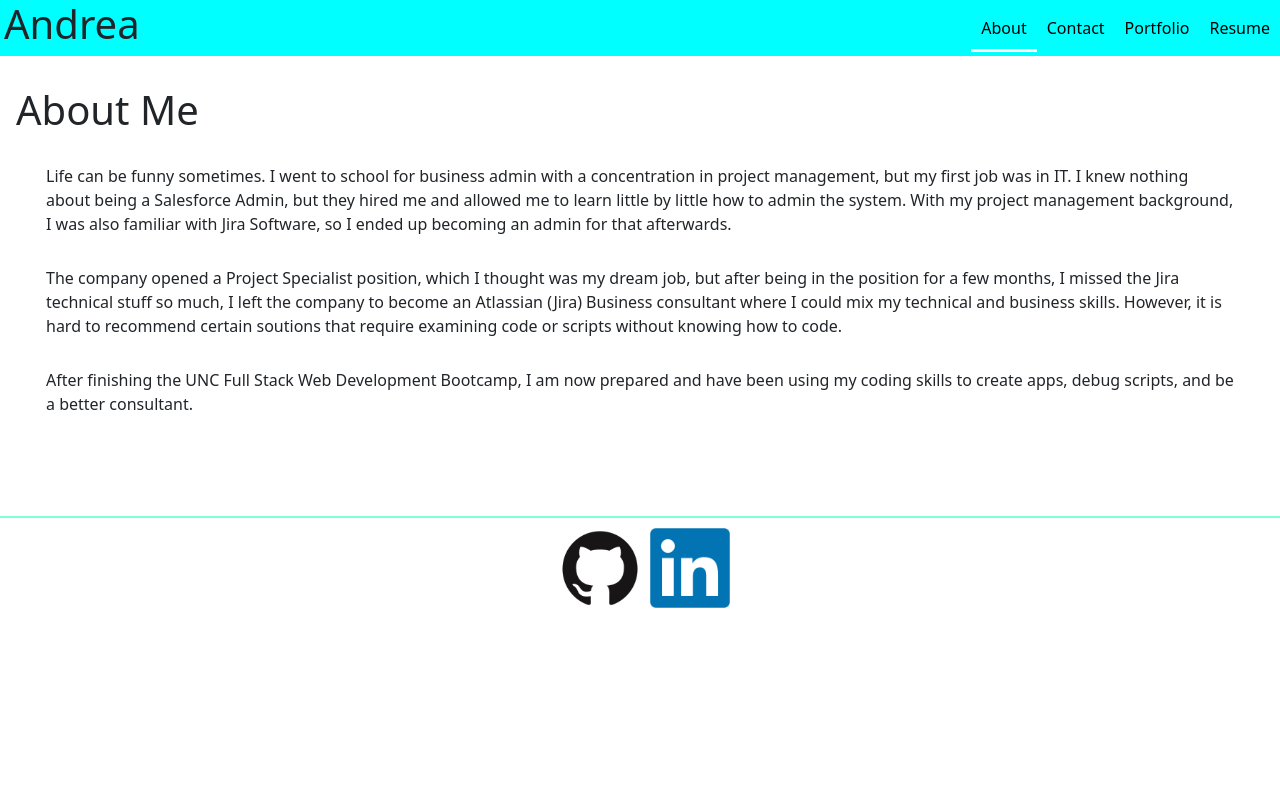
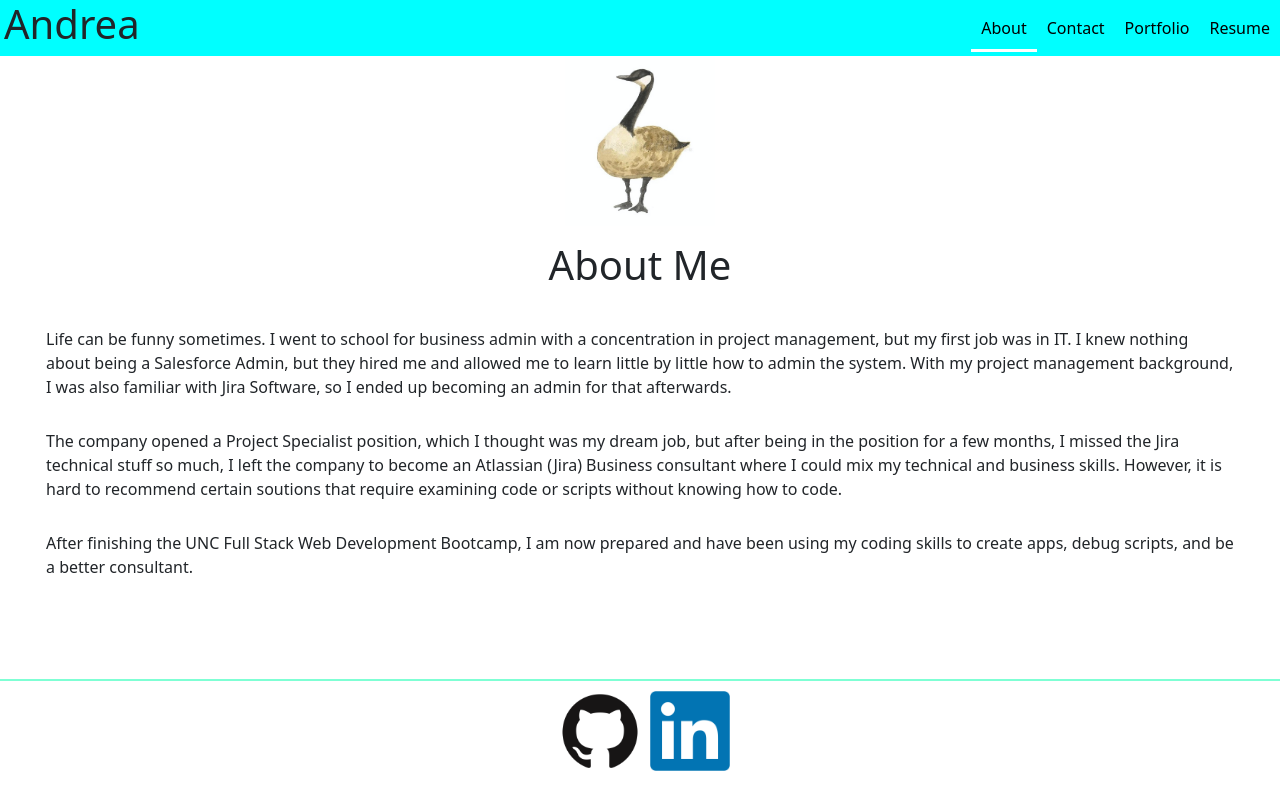
Before and after one commit to anicrob/anicrob-portfolio, a React (Vite) app: page / in a window 1280 px wide. Built offline with nearby package versions, Linux system fonts and the light colour scheme.

Commit message:
added advatar, error messaging, and styling

```diff
--- a/src/pages/About.jsx
+++ b/src/pages/About.jsx
@@ -1,5 +1,6 @@
 import Header from "../components/Header";
 import Footer from "../components/Footer";
+import advatar from "/advatar.png";
 
 const style = {
   paragraphs: {
@@ -8,7 +9,18 @@ const style = {
     marginTop: 30,
   },
   heading: {
-    marginTop: 30,
+    marginTop: 15,
+  },
+  advatar: {
+    width: 150,
+    height: 170,
+  },
+  header: {
+    display: 'flex',
+    alignItems: 'center',
+    justifyContent: 'space-between',
+    flexDirection: 'column-reverse',
+
   }
 }
 export default function About() {
@@ -16,7 +28,11 @@ export default function About() {
     <>
       <Header />
       <div className='mx-3'>
+        <div style={style.header}>
         <h1 style={style.heading}>About Me</h1>
+        <a href="https://github.com/anicrob"><img src={advatar} style={style.advatar} alt='my advatar'/></a>
+        </div>
+
         <p style={style.paragraphs}>
           Life can be funny sometimes. I went to school for business admin with
           a concentration in project management, but my first job was in IT. I
--- a/src/pages/Contact.jsx
+++ b/src/pages/Contact.jsx
@@ -31,12 +31,27 @@ export default function Contact() {
     const inputValue = e.target.value;
     switch (id) {
       case "email":
-        if (!validEmail(inputValue)) {
-          setErrorMessage("Please enter a valid email!");
+        if (!validEmail(inputValue) || !inputValue) {
+          setErrorMessage("It is required to enter a valid email!");
+          setTimeout(() => setErrorMessage(''), 3000);
           return;
         }
+      break;
+      case "name":
+        if (!inputValue){
+          setErrorMessage('Name is required')
+          setTimeout(() => setErrorMessage(''), 3000);
+          return;
+        }
+      break;
+      case "message":
+        if (!inputValue){
+          setErrorMessage('Message is required')
+          setTimeout(() => setErrorMessage(''), 3000);
+          return;
+        }
+      break;
     }
-    setErrorMessage('')
   };
   const handleFormSubmit = (e) => {
     e.preventDefault();
@@ -61,6 +76,7 @@ export default function Contact() {
             type="text"
             placeholder="Type your name here."
             className={`${contactStyles.inputStyling}`}
+            onBlur= {validate}
           />
           <input
             id="email"
@@ -80,6 +96,7 @@ export default function Contact() {
             type="text"
             placeholder="Please type your message here."
             className={`${contactStyles.inputStyling}`}
+            onBlur= {validate}
           />
           <button className={`${contactStyles.button}`} type="submit">
             Submit
--- a/src/pages/Portfolio.jsx
+++ b/src/pages/Portfolio.jsx
@@ -35,6 +35,21 @@ const projectData = [
       deployment: 'https://anicrob.github.io/weather-app-6/',
     img: '/weather-app.png',
   },
+  {
+    title: "Recipe Patch",
+    technology: "JavaScript and Third-Party APIs",
+    githubLink: "https://github.com/anicrob/recipe-patch-andrea",
+    deployment: "https://anicrob.github.io/recipe-patch-andrea/",
+    img: '/recipe-patch.png',
+  },
+  {
+    title: "Fitness App",
+    technology: "MySQL & Handlebars",
+    githubLink:
+      "https://www.desiringgod.org/articles/letter-to-a-friend-concerning-the-so-called-lordship-salvation",
+    deployment: "https://challenge-fitness-9cf387429034.herokuapp.com/login",
+    img: '/challenge-fitness.png',
+  },
 ];
 
 export default function Portfolio() {
```
Also changed, not shown: public/advatar.png (added), 1 other file (tests, documents, lock files or other folders).
